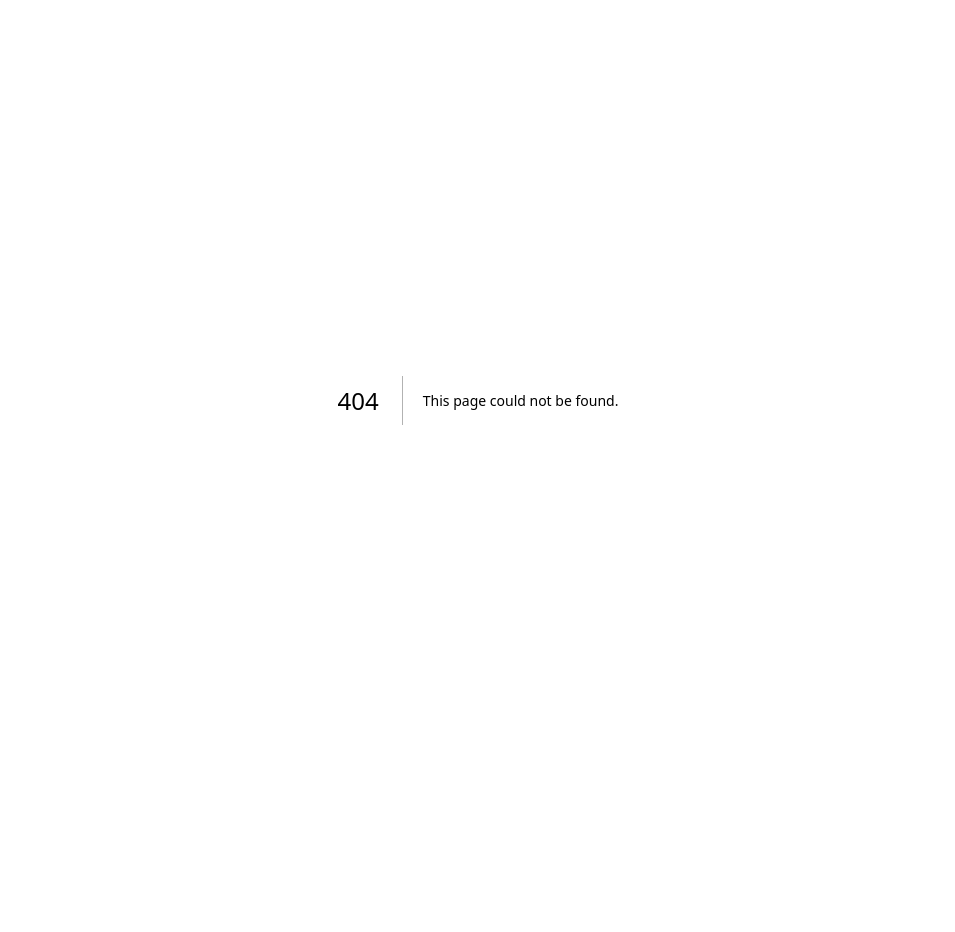
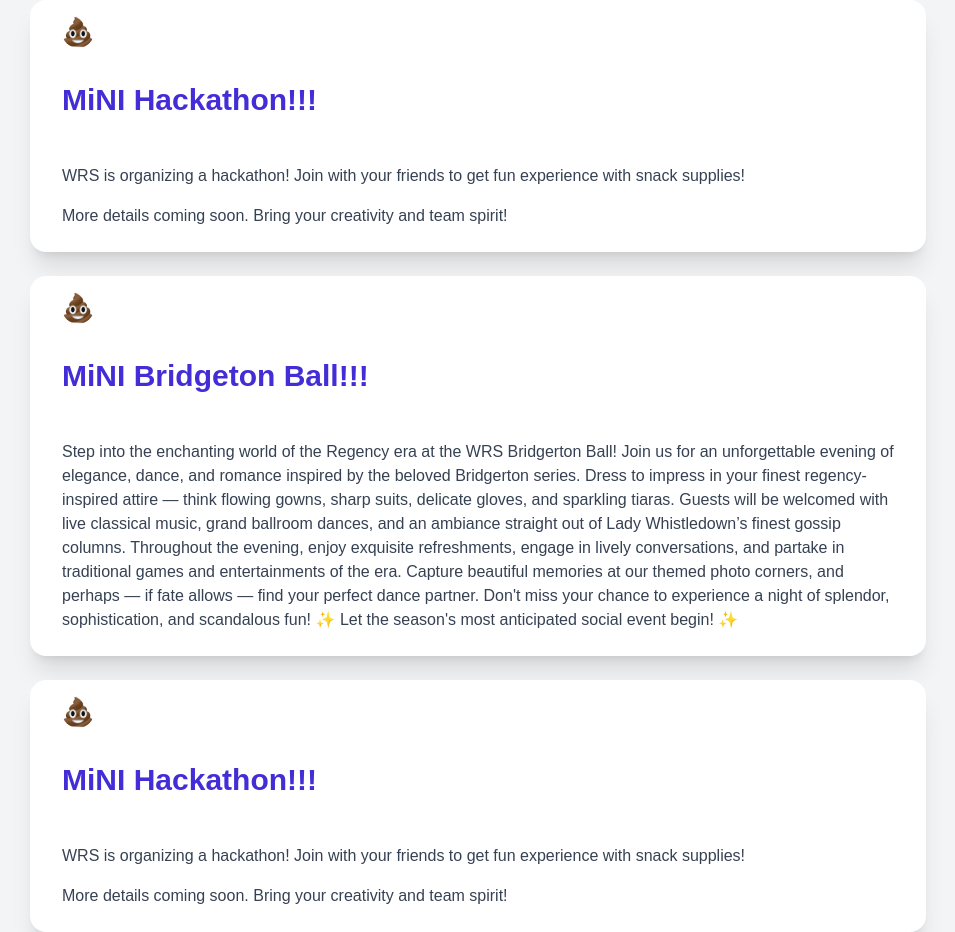
Before and after one commit to kni-mini/mini-tv, a Next.js app: page /Components in a window 1280 px wide. Before the commit this address had no page. Shown: the whole page, without its empty margins (162-1117 px from the left). Before the commit the page ends 800 px from the top, so only its background shows below. Built offline with nearby package versions, Linux system fonts and the light colour scheme.

Commit message:
Before review

```diff
--- /dev/null
+++ b/src/app/Components/page.tsx
@@ -0,0 +1,78 @@
+import Image from "next/image";
+
+export default function Announcement(){
+  return (
+    <div className="min-h-screen flex flex-col items-center justify-center bg-gray-100 gap-6">
+      <div className="w-full max-w-4xl min-h-[200px] grid grid-rows-[60px_80px_1fr] bg-white dark:bg-gray-800 shadow-xl rounded-2xl overflow-hidden">
+
+        {/* Row 1: Club Logo */}
+        <div className="flex items-center justify-start px-8 py-4 my-4 bg-white">
+          <Image src="/student_club_logos/shitemoji.png" width={32} height={32} className="rounded-full" alt="Club Logo" />
+        </div>
+
+        {/* Row 2: Title */}
+        <div className="flex items-center px-8 py-4">
+          <h2 className="text-3xl font-bold text-indigo-700 text-left">MiNI Hackathon!!!</h2>
+        </div>
+
+        {/* Row 3: Body */}
+        <div className="px-8 py-6 text-gray-700 dark:text-gray-300 text-left overflow-auto">
+          <p>WRS is organizing a hackathon! Join with your friends to get fun experience with snack supplies!</p>
+          <p className="mt-4">More details coming soon. Bring your creativity and team spirit!</p>
+        </div>
+
+      </div>
+      <div className="w-full max-w-4xl min-h-[200px] grid grid-rows-[60px_80px_1fr] bg-white dark:bg-gray-800 shadow-xl rounded-2xl overflow-hidden">
+
+        {/* Row 1: Club Logo */}
+        <div className="flex items-center justify-start px-8 py-4 my-4 bg-white">
+          <Image src="/student_club_logos/shitemoji.png" width={32} height={32} className="rounded-full" alt="Club Logo" />
+        </div>
+
+        {/* Row 2: Title */}
+        <div className="flex items-center px-8 py-4">
+          <h2 className="text-3xl font-bold text-indigo-700 text-left">MiNI Bridgeton Ball!!!</h2>
+        </div>
+
+        {/* Row 3: Body */}
+        <div className="px-8 py-6 text-gray-700 dark:text-gray-300 text-left overflow-auto">
+          <p>Step into the enchanting world of the Regency era at the WRS Bridgerton Ball!
+
+            Join us for an unforgettable evening of elegance, dance, and romance inspired by the beloved Bridgerton series. Dress to impress in your finest regency-inspired attire — think flowing gowns, sharp suits, delicate gloves, and sparkling tiaras.
+
+            Guests will be welcomed with live classical music, grand ballroom dances, and an ambiance straight out of Lady Whistledown’s finest gossip columns.
+
+            Throughout the evening, enjoy exquisite refreshments, engage in lively conversations, and partake in traditional games and entertainments of the era. Capture beautiful memories at our themed photo corners, and perhaps — if fate allows — find your perfect dance partner.
+
+            Don't miss your chance to experience a night of splendor, sophistication, and scandalous fun!
+
+            ✨ Let the season's most anticipated social event begin! ✨
+
+            </p>
+
+        </div>
+
+      </div>
+      <div className="w-full max-w-4xl min-h-[200px] grid grid-rows-[60px_80px_1fr] bg-white dark:bg-gray-800 shadow-xl rounded-2xl overflow-hidden">
+
+        {/* Row 1: Club Logo */}
+        <div className="flex items-center justify-start px-8 py-4 my-4 bg-white">
+          <Image src="/student_club_logos/shitemoji.png" width={32} height={32} className="rounded-full" alt="Club Logo" />
+        </div>
+
+        {/* Row 2: Title */}
+        <div className="flex items-center px-8 py-4">
+          <h2 className="text-3xl font-bold text-indigo-700 text-left">MiNI Hackathon!!!</h2>
+        </div>
+
+        {/* Row 3: Body */}
+        <div className="px-8 py-6 text-gray-700 dark:text-gray-300 text-left overflow-auto">
+          <p>WRS is organizing a hackathon! Join with your friends to get fun experience with snack supplies!</p>
+          <p className="mt-4">More details coming soon. Bring your creativity and team spirit!</p>
+        </div>
+
+      </div>
+    </div>
+
+  );
+}
--- a/src/app/page.tsx
+++ b/src/app/page.tsx
@@ -1,4 +1,5 @@
 import Image from "next/image";
+import Link from "next/link";
 
 export default function Home() {
   return (
@@ -49,7 +50,12 @@
           >
             Read our docs
           </a>
-        </div>
+          </div>
+          <div className="text-sm text-gray-500">
+            🚀 This is a new row below the buttons! Check out
+            <Link href="/Components"
+                  className="StudentClubAnnouncementComponent hover:underline"> Component</Link>
+          </div>
       </main>
       <footer className="row-start-3 flex gap-[24px] flex-wrap items-center justify-center">
         <a
```
Also changed, not shown: public/student_club_logos/shitemoji.png (added), 1 other file (tests, documents, lock files or other folders).
